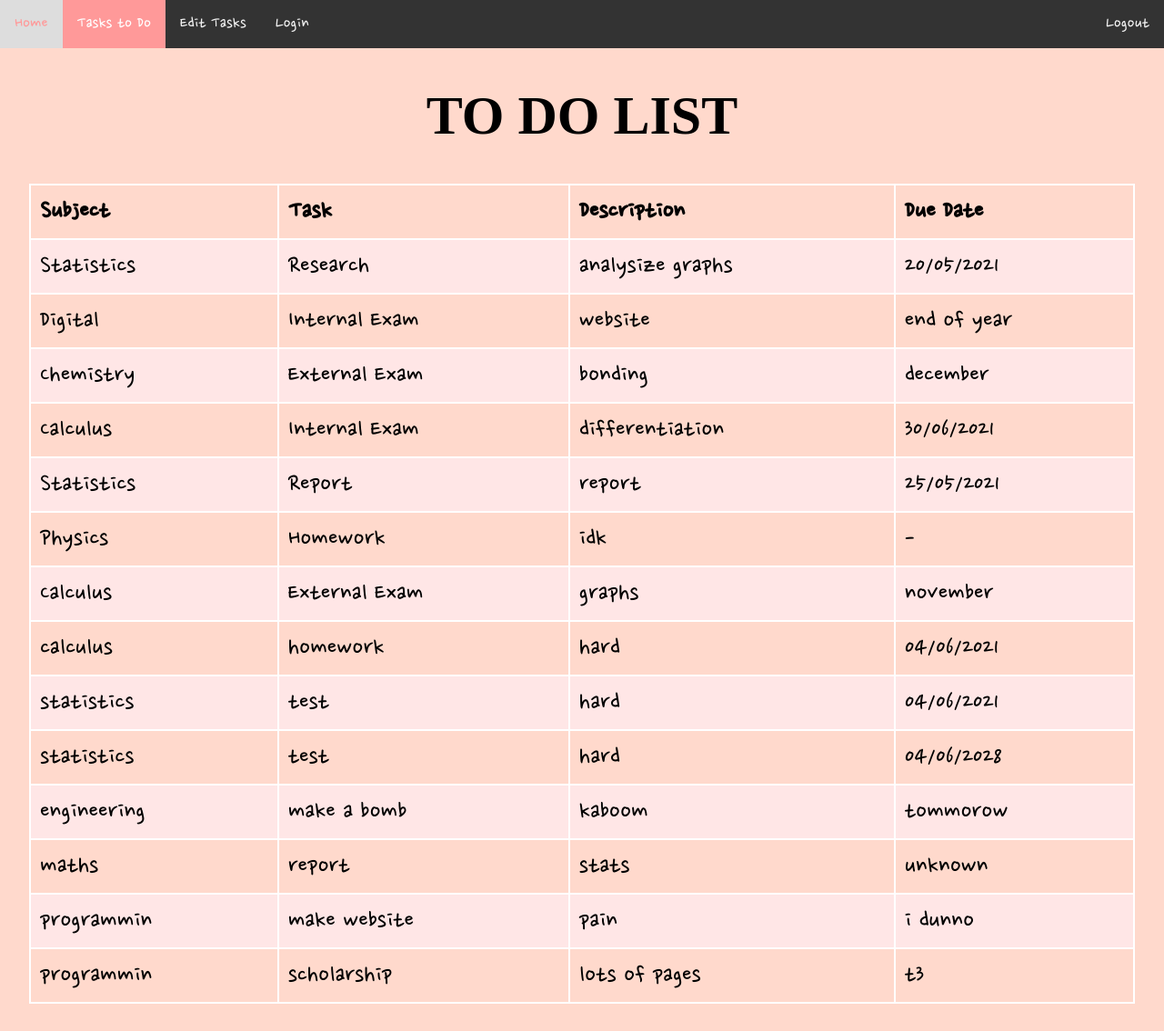
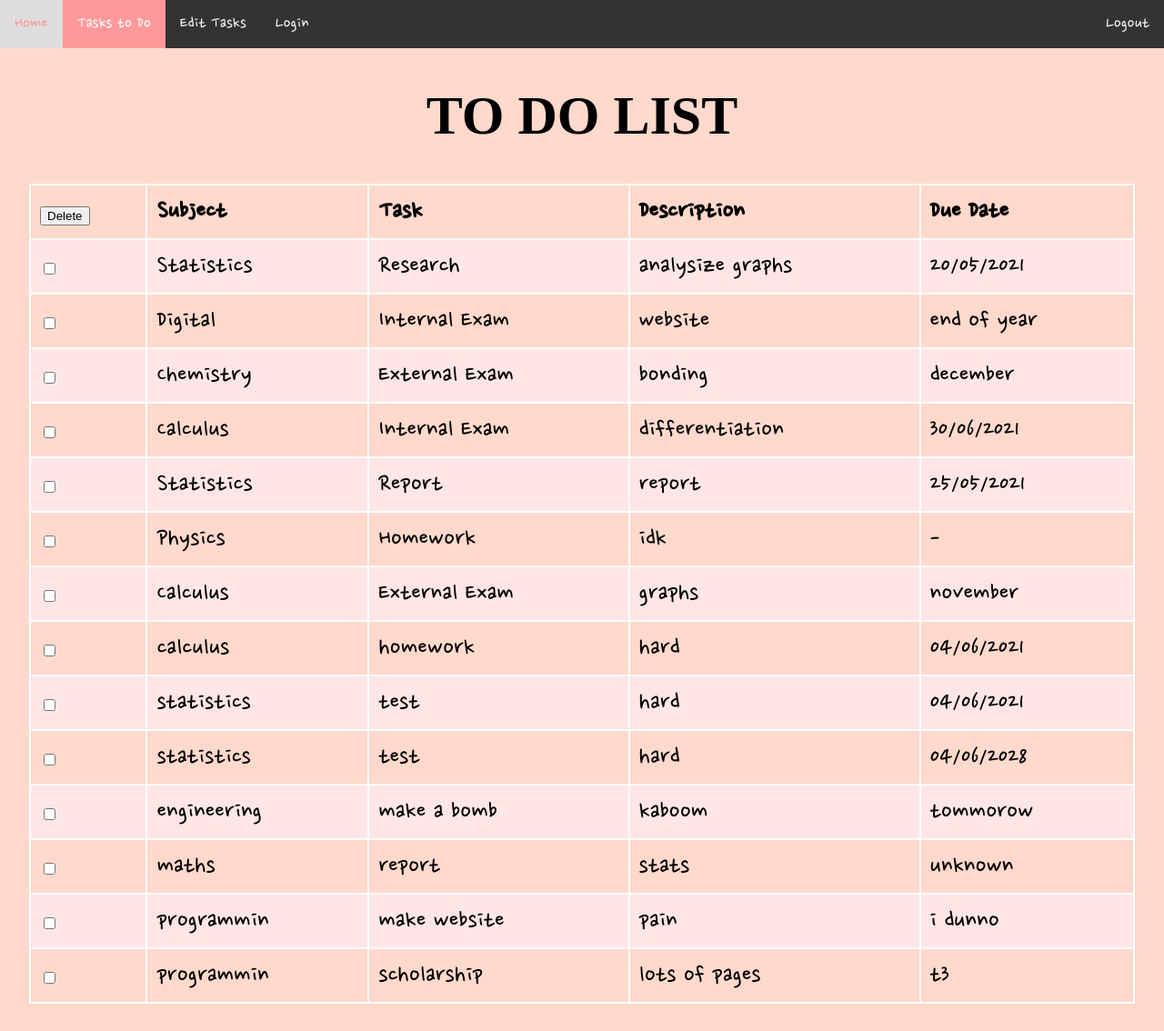
Before and after one commit to jxmine/MyPlanner, a Flask app: page /Task_List in a window 1280 px wide. Shown: the whole page at 91% size. Run offline with Flask 2, Linux system fonts and the light colour scheme; the visitor is signed in with stand-in values (Sample User, id 1); data comes from the database, SQL or seed files in the repository; both versions use the stored data as it was after the commit; some web fonts are replaced.

Commit message:
Delete tasks!!!

```diff
--- a/tasks.py
+++ b/tasks.py
@@ -18,7 +18,7 @@ class User:
 users = []
 users.append(User(id=1, username = 'jasmine', password = 'hungry'))
 users.append(User(id=2, username = 'hanan', password = 'test'))
-#adds users
+#adds intances of user classes
 
 app = Flask(__name__)
 DATABASE = 'todolist.db'
@@ -53,7 +53,7 @@ def home():
 def contents():
     cursor = sqlite3.connect(DATABASE).cursor()
     sql = """
-    SELECT Class.class, Task_List.task, To_Do_List.description, To_Do_List.due_date FROM To_Do_List
+    SELECT To_Do_List.id, Class.class, Task_List.task, To_Do_List.description, To_Do_List.due_date FROM To_Do_List
     JOIN Task_List ON To_Do_List.task_id = Task_List.id
     JOIN Class ON To_Do_List.class_id = Class.id"""
     #gets all the data from the database and show them as what they are instead of their ids
@@ -71,6 +71,17 @@ def edit():
         return redirect(url_for("login"))
 
     return render_template("edit.html")
+
+@app.route("/delete", methods=["POST"])
+def delete():
+    if not g.user:
+        return redirect(url_for("login"))
+    db = get_db()
+    cursor = db.cursor()
+    for id in request.form.getlist('delete'):
+        cursor.execute("DELETE FROM To_Do_List WHERE id = ?", (id,))
+    db.commit()
+    return redirect(url_for("contents"))
 
 @app.before_request
 def before_request():
--- a/templates/edit.html
+++ b/templates/edit.html
@@ -1,6 +1,6 @@
 {% extends "layout.html" %}
 {% block body %}
-<h1>hello</h1>
+<h1>ADD TASKS</h1>
 <form action="/add" method="post">
   <label for="class">Class:</label><br>
   <input type="text" id="class_id" name="class" value="" maxlength="20"><br>
--- a/templates/login.html
+++ b/templates/login.html
@@ -1,6 +1,6 @@
 {% extends "layout.html" %}
 {% block body %}
-<h1>login</h1>
+<h1>LOGIN</h1>
 <form method="POST">
     <label for="user">Username:</label><br>
     <input class="input" type="text" name="username" placeholder="username" value="" maxlength="10"><br>
--- a/templates/task_list.html
+++ b/templates/task_list.html
@@ -2,8 +2,10 @@
 {% block body %}
 <h1>TO DO LIST</h1>
 
+<form action="/delete" method="POST">
 <table class="center">
     <tr>
+        <th><button type="submit">Delete</button></th>
         <th>Subject</th>
         <th>Task</th>
         <th>Description</th>
@@ -11,11 +13,13 @@
     </tr>
     {% for i in results %}
     <tr>
-        <td>{{ i[0] }}</td>
+        <td><input type="checkbox" name="delete" value="{{ i[0] }}"></td>
         <td>{{ i[1] }}</td>
         <td>{{ i[2] }}</td>
         <td>{{ i[3] }}</td>
+        <td>{{ i[4] }}</td>
     </tr>
     {% endfor %}
 </table>
+</form>
 {% endblock %}
```
Also changed, not shown: todolist copy.db (added), todolist.db.
